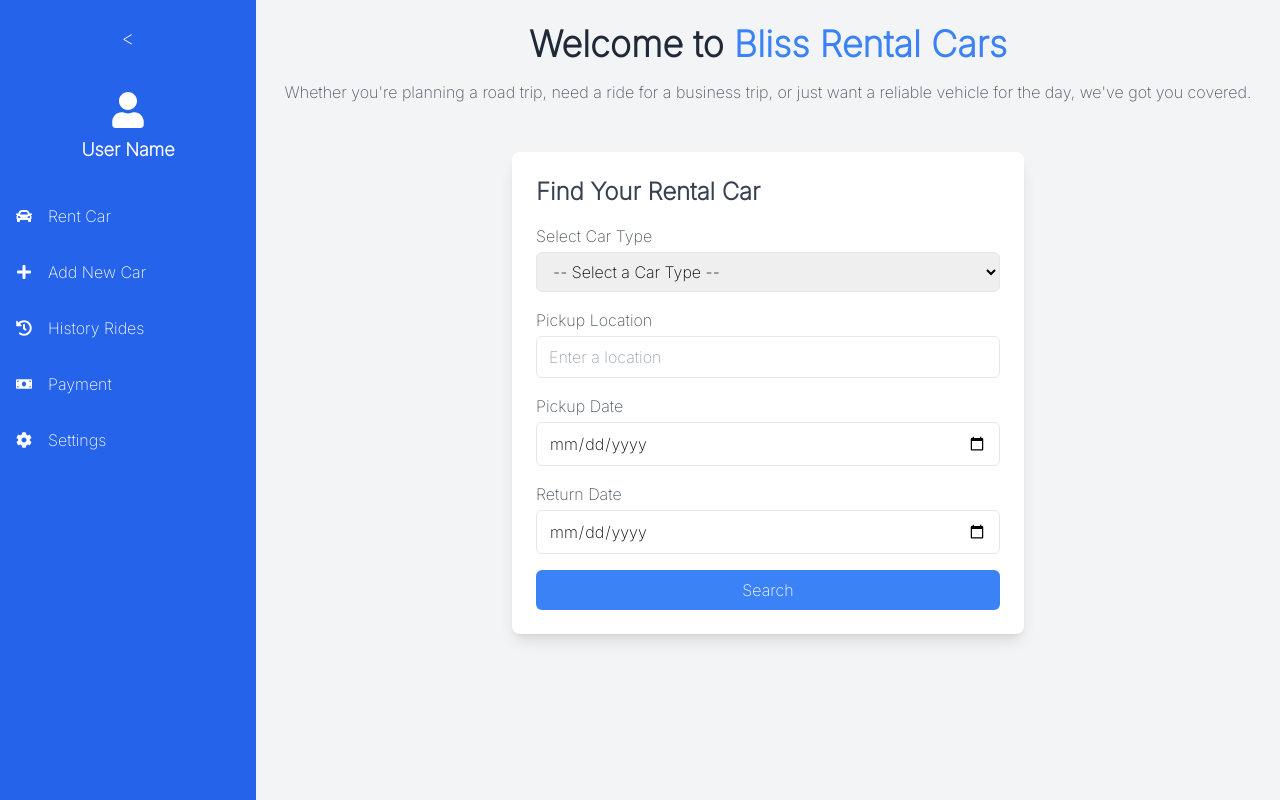
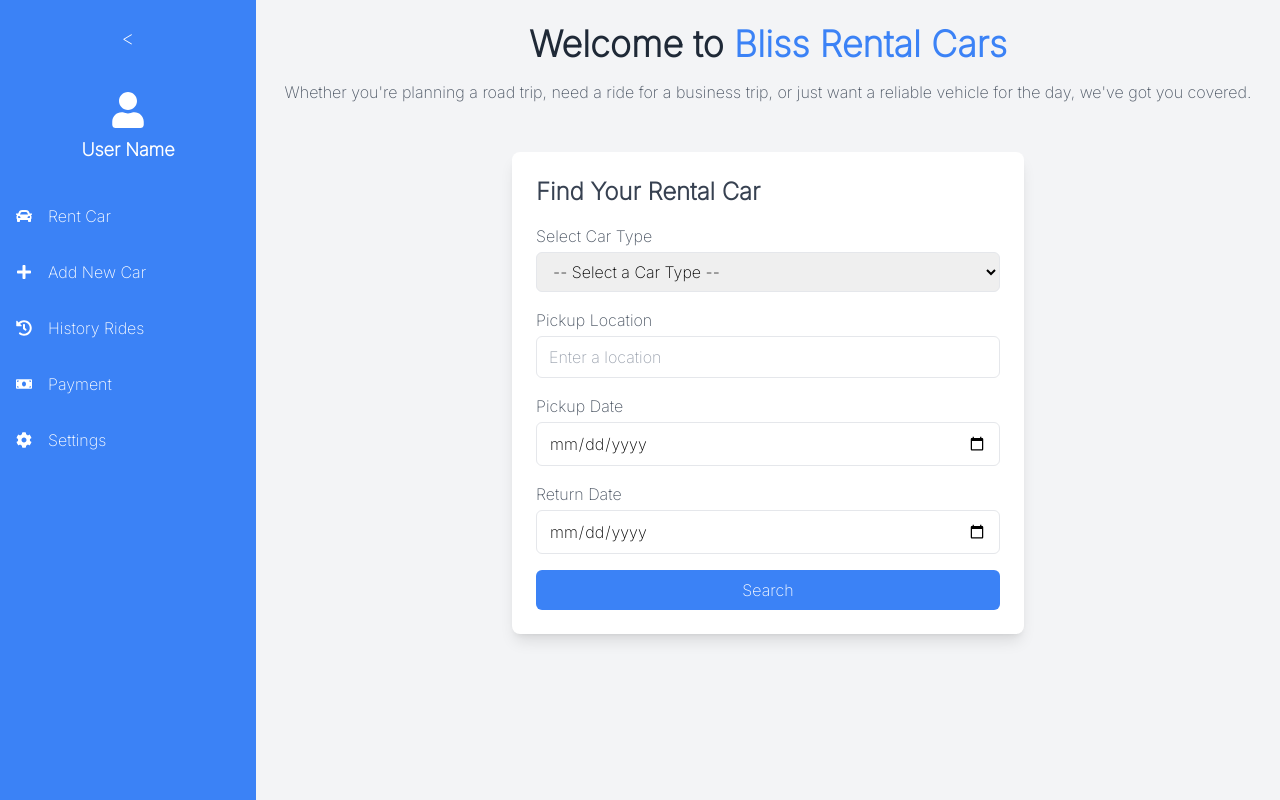
Before and after one commit to KIPOKA/Car-renting-web-application-, a React (Vite) app: page / in a window 1280 px wide. Built offline with nearby package versions, Linux system fonts and the light colour scheme.

Commit message:
updated version

```diff
--- a/src/pages/Sidebar.jsx
+++ b/src/pages/Sidebar.jsx
@@ -21,7 +21,7 @@ const Sidebar = () => {
       <div
         className={`${
           isOpen ? "w-64" : "w-16"
-        } h-screen bg-blue-600 text-white flex flex-col items-center transition-all duration-300`}
+        } h-screen bg-blue-500 text-white flex flex-col items-center transition-all duration-300`}
       >
         {/* Toggle Button */}
         <button
```
